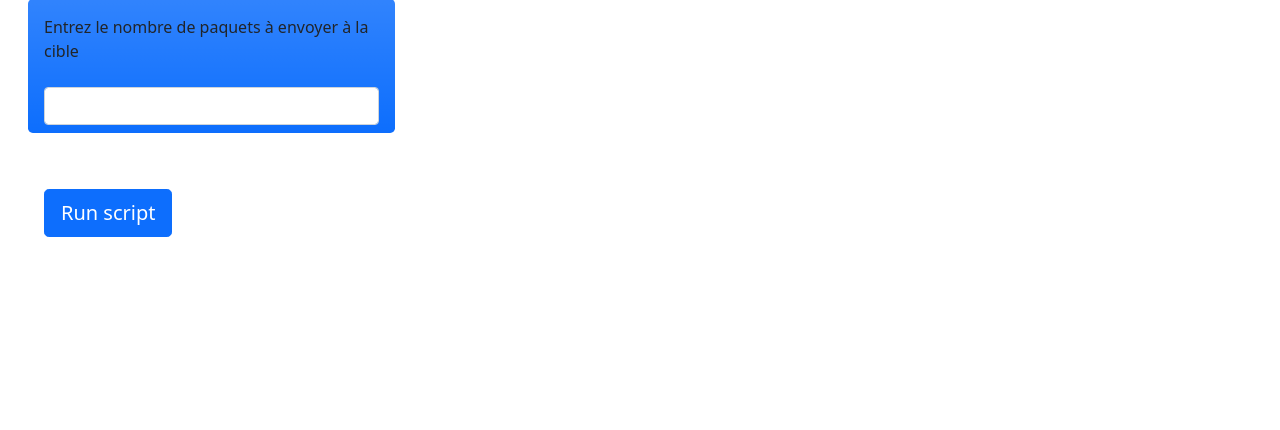
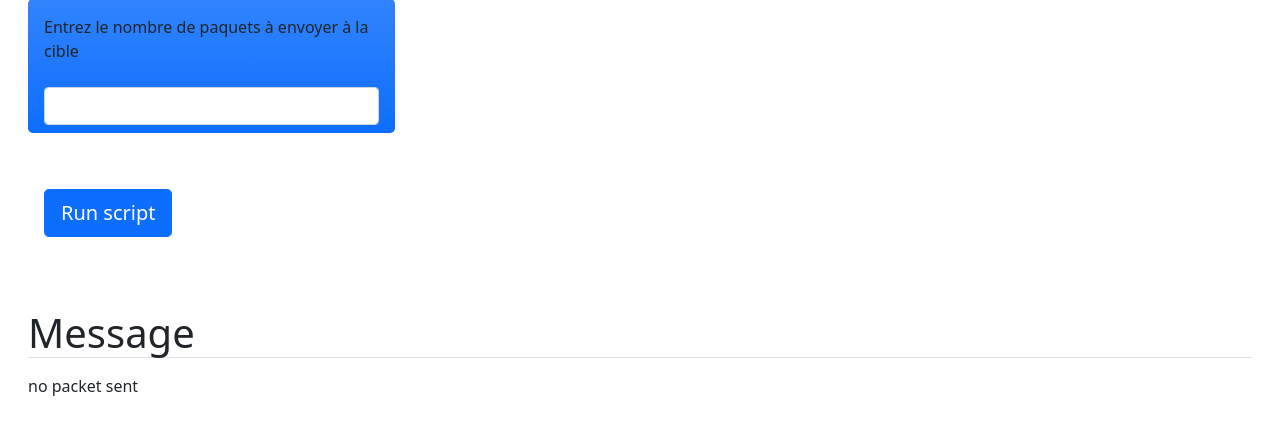
Before and after one commit to lenquette/deeplearning, a Django app: page /dashboard/syn_flood_attack/ in a window 1280 px wide. Shown: the part 886-1316 px from the top of the page. Before the commit the page ends 1123 px from the top, so only its background shows below. Run offline with Django 3.2, Linux system fonts and the light colour scheme; some libraries are stand-ins or nearby versions.

Commit message:
bug fixed with SYN_FLOOD_ATTACK, work perfectly now

```diff
--- a/dashboard/static/script/Python-SYN-Flood-Attack-Tool/py3_synflood_cmd.py
+++ b/dashboard/static/script/Python-SYN-Flood-Attack-Tool/py3_synflood_cmd.py
@@ -82,4 +82,4 @@ optional arguments:
   --version, -v         show program's version number and exit''')
 		exit()
 
-main()
+# main()
--- a/dashboard/templates/dashboard/home/syn_flood_console.html
+++ b/dashboard/templates/dashboard/home/syn_flood_console.html
@@ -40,5 +40,10 @@
         </form>
 </div>
 
+<div class="mt-5 py-2 p-3">
+    <h1 class=" border-bottom">Message</h1>
+    <p class="py-2">{{message}}</p>
+</div>
+
 
 {% endblock content %}
--- a/dashboard/views.py
+++ b/dashboard/views.py
@@ -9,6 +9,7 @@ from .forms import Input_for_Test, Formulaire_entree, Selection_entree, Checkbox
 import sys
 import os
 import time
+import pdb
 
 # add executables' folder path
 ProjectFileDir = os.path.dirname(os.path.abspath(__file__))
@@ -906,7 +907,12 @@ def syn_flood_attack_visu(request):
     port_de_la_cible = Port_de_la_cible(request.POST)
     nombre_de_paquet = Nombre_de_paquet(request.POST)
 
+    message = 'no packet sent'
+
     if ip_de_la_cible.is_valid() and port_de_la_cible.is_valid() and nombre_de_paquet.is_valid() and request.method == 'POST' and 'run_script' in request.POST:
+
+        # pdb.set_trace()
+
         # import function to run
         from extra_scripts import syn_flood_attack
 
@@ -914,11 +920,14 @@ def syn_flood_attack_visu(request):
         port_target = request.POST.get('port_flood_syn_target')
         number_of_paquet = request.POST.get('paquet_flood_syn_target')
 
+        number_of_paquet = int(number_of_paquet)
+
+        message = 'packet are sent'
 
         syn_flood_attack(ip_target, port_target, number_of_paquet)
         return render(request, 'dashboard/home/syn_flood_console.html', {'ip_de_la_cible': ip_de_la_cible, 'port_de_la_cible': port_de_la_cible,
-                                                                             'nombre_de_paquet': nombre_de_paquet})
+                                                                             'nombre_de_paquet': nombre_de_paquet, 'message': message})
 
 
     return render(request, 'dashboard/home/syn_flood_console.html', {'ip_de_la_cible': ip_de_la_cible, 'port_de_la_cible': port_de_la_cible,
-                                                                             'nombre_de_paquet': nombre_de_paquet})
+                                                                             'nombre_de_paquet': nombre_de_paquet, 'message': message})
```
